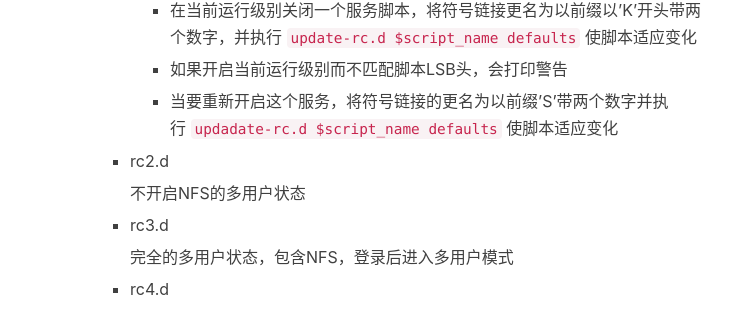
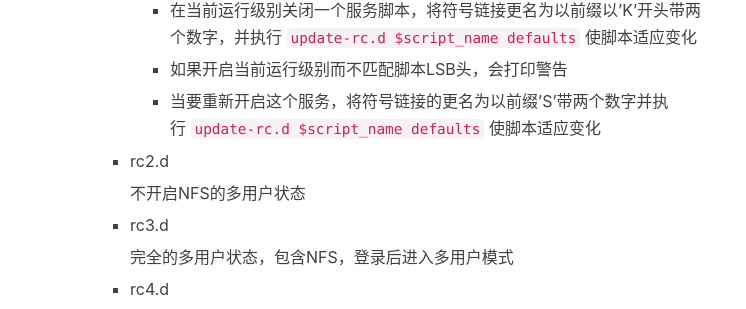
Before and after one commit to imfms/imfms.github.io, a Jekyll site: the page built from _posts/2017-05-10-raspberry-install-log.markdown, in a window 1280 px wide and 900 px high, scrolled down 4669 px. Shown: the part 139-448 px from the top of the window, without its empty margins (255-1001 px from the left). Built offline with Jekyll 4.4.1, drawn with Linux system fonts in a browser that asks for light colours; nearby versions of some CDN libraries; comment, search, counter and statistics services are not loaded.

Commit message:
Update 2017-05-10-raspberry-install-log.markdown

```diff
--- a/_posts/2017-05-10-raspberry-install-log.markdown
+++ b/_posts/2017-05-10-raspberry-install-log.markdown
@@ -192,7 +192,7 @@ tags:
 
 			- 如果开启当前运行级别而不匹配脚本LSB头，会打印警告
 
-			- 当要重新开启这个服务，将符号链接的更名为以前缀'S'带两个数字并执行 `updadate-rc.d $script_name defaults` 使脚本适应变化
+			- 当要重新开启这个服务，将符号链接的更名为以前缀'S'带两个数字并执行 `update-rc.d $script_name defaults` 使脚本适应变化
 
 		- rc2.d
 
```
